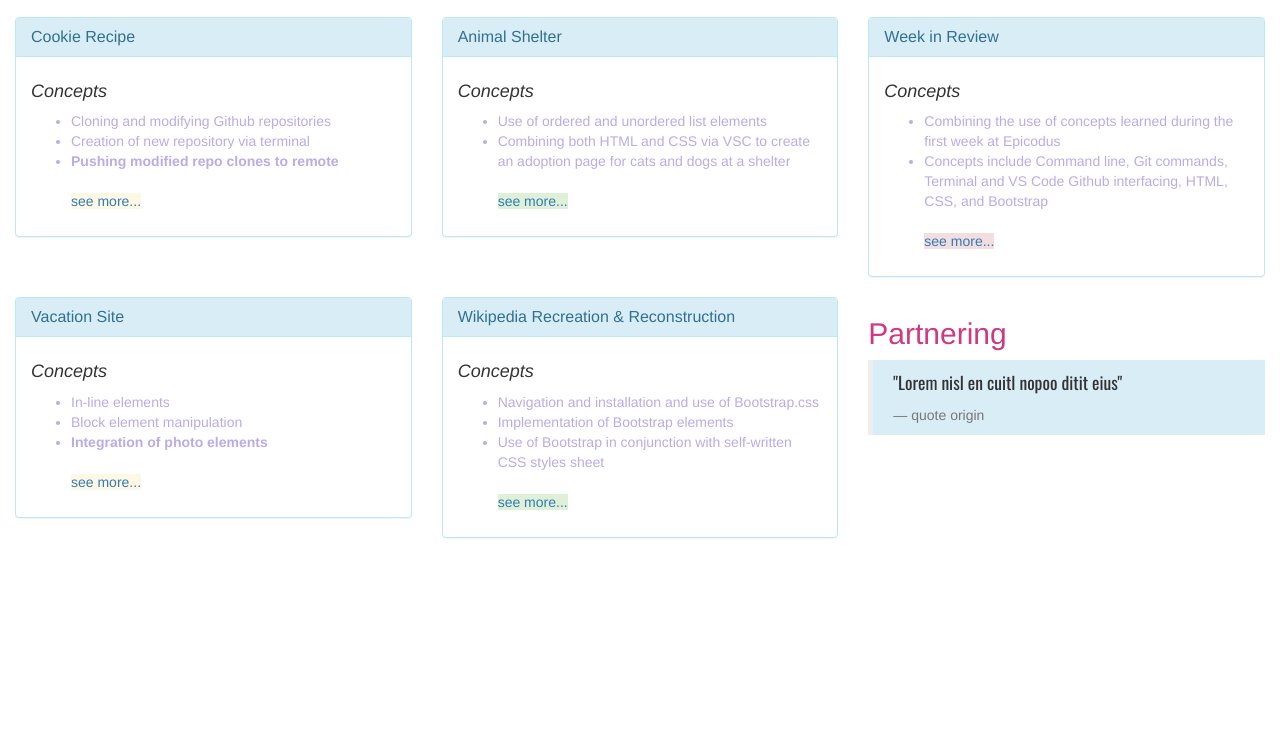
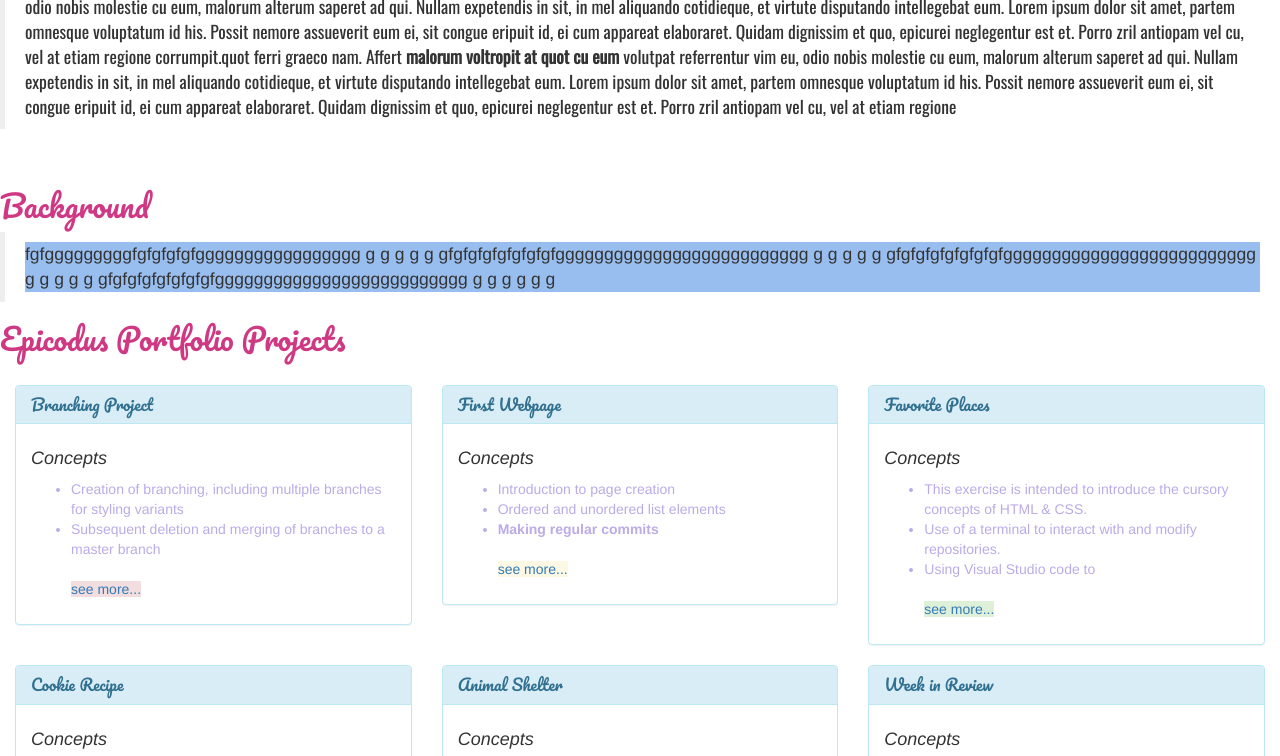
Before and after one commit to tmemmerson/portfolio, a plain HTML site: page index.html in a window 1280 px wide. Shown: the part 569-1325 px from the top of the page. Before the commit the page ends 1127 px from the top, so only its background shows below. Drawn offline with nearby package versions, Linux system fonts and the light colour scheme.

Commit message:
Add bio pic and further text styling from Google Fonts.

```diff
--- a/css/styles.css
+++ b/css/styles.css
@@ -9,6 +9,7 @@ color: #0000f0;
 h2 {
   color: #cf3883;
   font-weight: 200;
+  font-family: 'Pacifico', cursive;
   }
 
 ul {
@@ -22,3 +23,9 @@ ol {
 li {
   color: #bbabe7;
 }
+#container {
+  max-height: 500px;
+  display: flex;
+  flex-flow: column wrap;
+  background-color: #98bef0;
+}
--- a/index.html
+++ b/index.html
@@ -1,15 +1,20 @@
 <!DOCTYPE html>
 <html>
   <head>
-    <link href="https://fonts.googleapis.com/css2?family=Oswald:wght@407&display=swap" rel="stylesheet">
+    <link href="https://fonts.googleapis.com/css2?family=Open+Sans:ital@1&family=Oswald:wght@407&family=Pacifico&family=Roboto&display=swap" rel="stylesheet">
     <link href="css/bootstrap.css" rel="stylesheet" type="text/css">
     <link href="css/styles.css" rel="stylesheet" type="text/css">
     <title>Tristan Emmerson Programming Portfolio</title>
   </head>
   <body>
     <h1><strong>Tristan Emmerson</strong></h1>
+    <br>
+    <img src="img/bio-pic.jpg" class="img-rounded" alt="Cinque Terre" height=375px>
     <h2><strong>About Me</strong></h2>
-    <p>Lorem ipsum dolor sit amet, eu ius agam tota graeco. Usu an lobortis <strong><a href="#">Alterum ius Gracecco</a></strong> facilisis, at quot ferri graeco nam. Affert <strong>malorum voltropit at quot cu eum </strong>volutpat referrentur vim eu, odio nobis molestie cu eum, malorum alterum saperet ad qui. Nullam expetendis in sit, in mel aliquando cotidieque, et virtute disputando intellegebat eum. Lorem ipsum dolor sit amet, partem omnesque voluptatum id his. Possit nemore assueverit eum ei, sit congue eripuit id, ei cum appareat elaboraret. Quidam dignissim et quo, epicurei neglegentur est et. Porro zril antiopam vel cu, vel at etiam regione corrumpit.quot ferri graeco nam. Affert <strong>malorum voltropit at quot cu eum </strong>volutpat referrentur vim eu, odio nobis molestie cu eum, malorum alterum saperet ad qui. Nullam expetendis in sit, in mel aliquando cotidieque, et virtute disputando intellegebat eum. Lorem ipsum dolor sit amet, partem omnesque voluptatum id his. Possit nemore assueverit eum ei, sit congue eripuit id, ei cum appareat elaboraret. Quidam dignissim et quo, epicurei neglegentur est et. Porro zril antiopam vel cu, vel at etiam regione</p>
+    <blockquote><p>Lorem ipsum dolor sit amet, eu ius agam tota graeco. Usu an lobortis <strong><a href="#">Alterum ius Gracecco</a></strong> facilisis, at quot ferri graeco nam. Affert <strong>malorum voltropit at quot cu eum </strong>volutpat referrentur vim eu, odio nobis molestie cu eum, malorum alterum saperet ad qui. Nullam expetendis in sit, in mel aliquando cotidieque, et virtute disputando intellegebat eum. Lorem ipsum dolor sit amet, partem omnesque voluptatum id his. Possit nemore assueverit eum ei, sit congue eripuit id, ei cum appareat elaboraret. Quidam dignissim et quo, epicurei neglegentur est et. Porro zril antiopam vel cu, vel at etiam regione corrumpit.quot ferri graeco nam. Affert <strong>malorum voltropit at quot cu eum </strong>volutpat referrentur vim eu, odio nobis molestie cu eum, malorum alterum saperet ad qui. Nullam expetendis in sit, in mel aliquando cotidieque, et virtute disputando intellegebat eum. Lorem ipsum dolor sit amet, partem omnesque voluptatum id his. Possit nemore assueverit eum ei, sit congue eripuit id, ei cum appareat elaboraret. Quidam dignissim et quo, epicurei neglegentur est et. Porro zril antiopam vel cu, vel at etiam regione</p></blockquote>
+    <br>
+    <h2>Background</h2>
+    <blockquote><div id="container">fgfgggggggggfgfgfgfgfggggggggggggggggg g g g g g gfgfgfgfgfgfgfgfgggggggggggggggggggggggggg g g g g g gfgfgfgfgfgfgfgfgggggggggggggggggggggggggg g g g g g gfgfgfgfgfgfgfgfgggggggggggggggggggggggggg g g g g g g</div></blockquote>
 
     <h2>Epicodus Portfolio Projects</h2>
     <br>
@@ -155,10 +160,10 @@
     </div>
 
       <div class="col-md-4">
-        <h2>Partnering</h2>
+        <h2>Favorite Quote</h2>
         <blockquote class="bg-info">
-          <p>"Lorem nisl en cuitl nopoo ditit eius"</p>
-          <footer>quote origin</footer>
+          <p>"Just be true to yourself. If it lands you in hell, well at least now you know."</p>
+          <footer>M. Skiba</footer>
         </blockquote>
       </div>
     </div>
```
